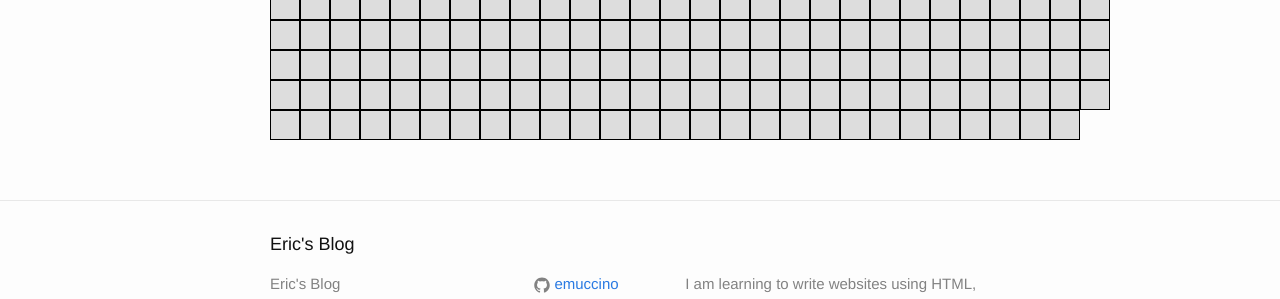
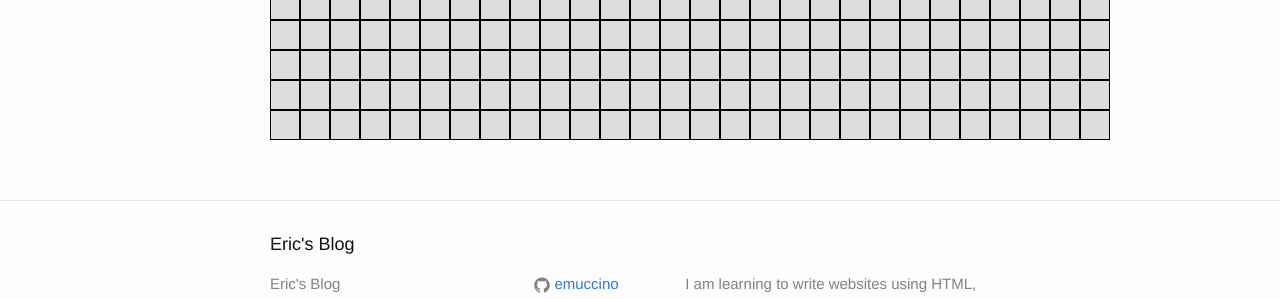
Before and after one commit to emuccino/emuccino.github.io, a Jekyll site: the page built from _posts/2018-02-03-MNSIT-image-classifier.markdown, in a window 1280 px wide. Shown: the part 939-1238 px from the top of the page. Built offline with Jekyll 4.4.1, drawn with Linux system fonts in a browser that asks for light colours; nearby versions of some CDN libraries.

Commit message:
Update 2018-02-03-MNSIT-image-classifier.markdown

```diff
--- a/_posts/2018-02-03-MNSIT-image-classifier.markdown
+++ b/_posts/2018-02-03-MNSIT-image-classifier.markdown
@@ -793,6 +793,7 @@ categories: machine learning, game
         <div class='cell' data-indx = "781" ></div>
         <div class='cell' data-indx = "782" ></div>
         <div class='cell' data-indx = "783" ></div>
+        <div class='cell' data-indx = "784" ></div>
     </div>
 </body>
 </html>
```
